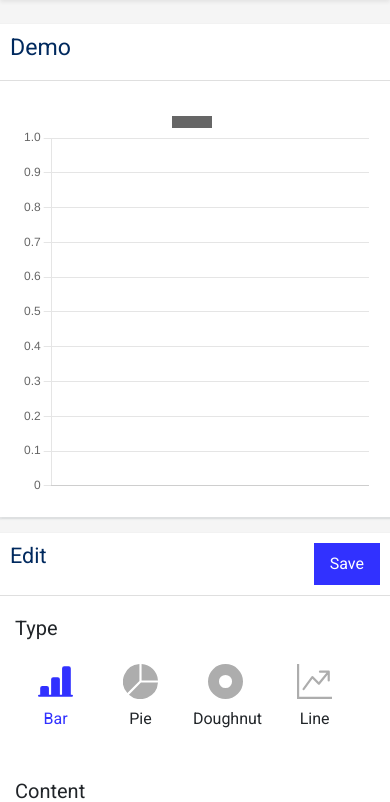
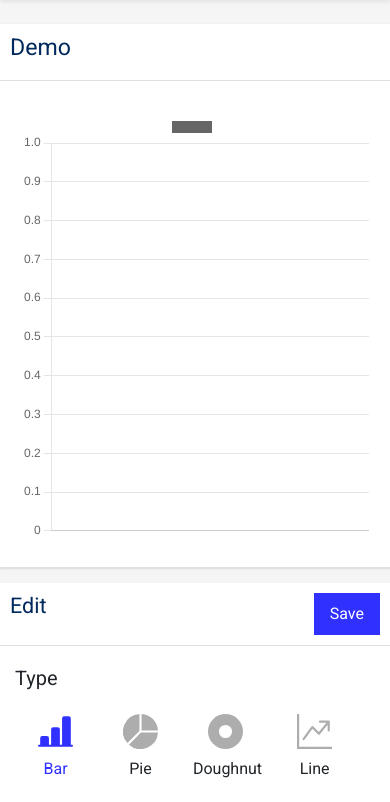
Before and after one commit to febinfiros/chart-site, a Django app: page /demo/ in a window 390 px wide. Shown: the part 56-858 px from the top of the page. Run offline with Django 3.2, Linux system fonts and the light colour scheme.

Commit message:
small style -changes

```diff
--- a/chartapp/static/chartapp/style.css
+++ b/chartapp/static/chartapp/style.css
@@ -114,8 +114,8 @@
     padding: 0px;
   }
   #canvas-div {
-    padding: 5px!important;
-    height: 400px;
+    padding: 10px 5px!important;
+    height: 450px;
   }
   .radio-div {
     padding-left: 15px!important;
```
